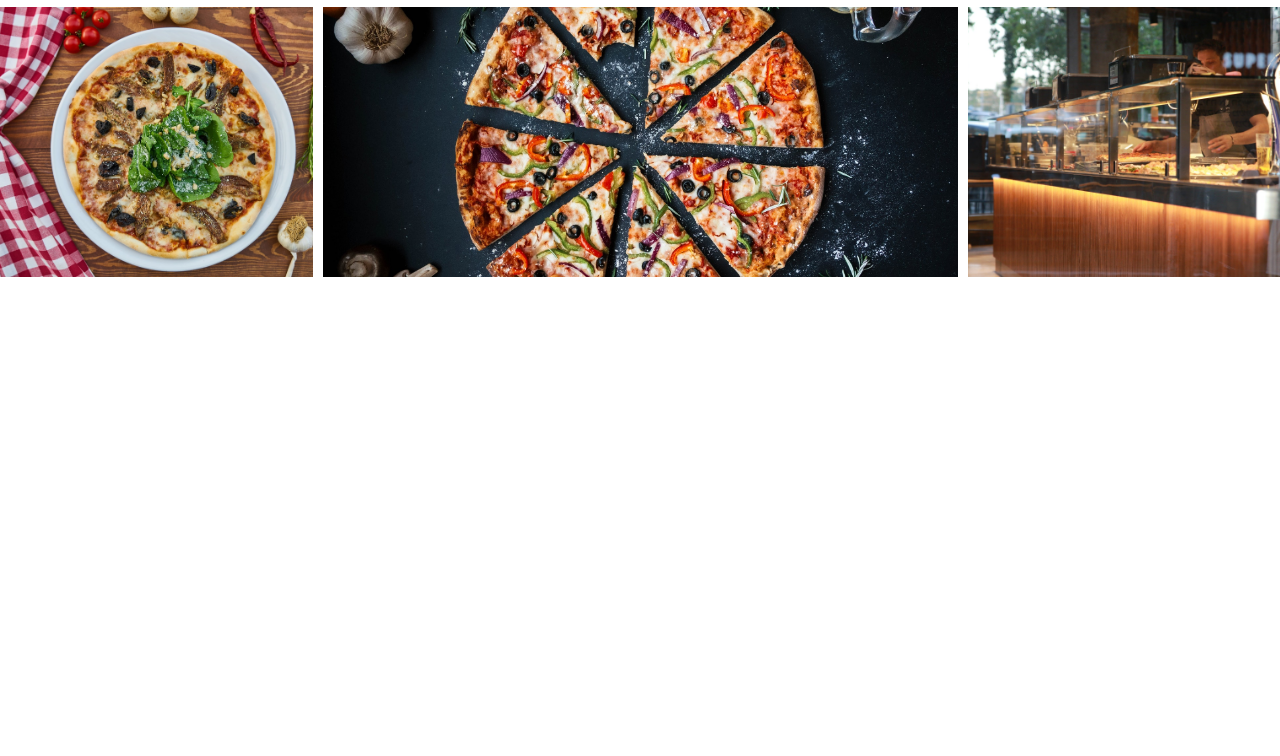
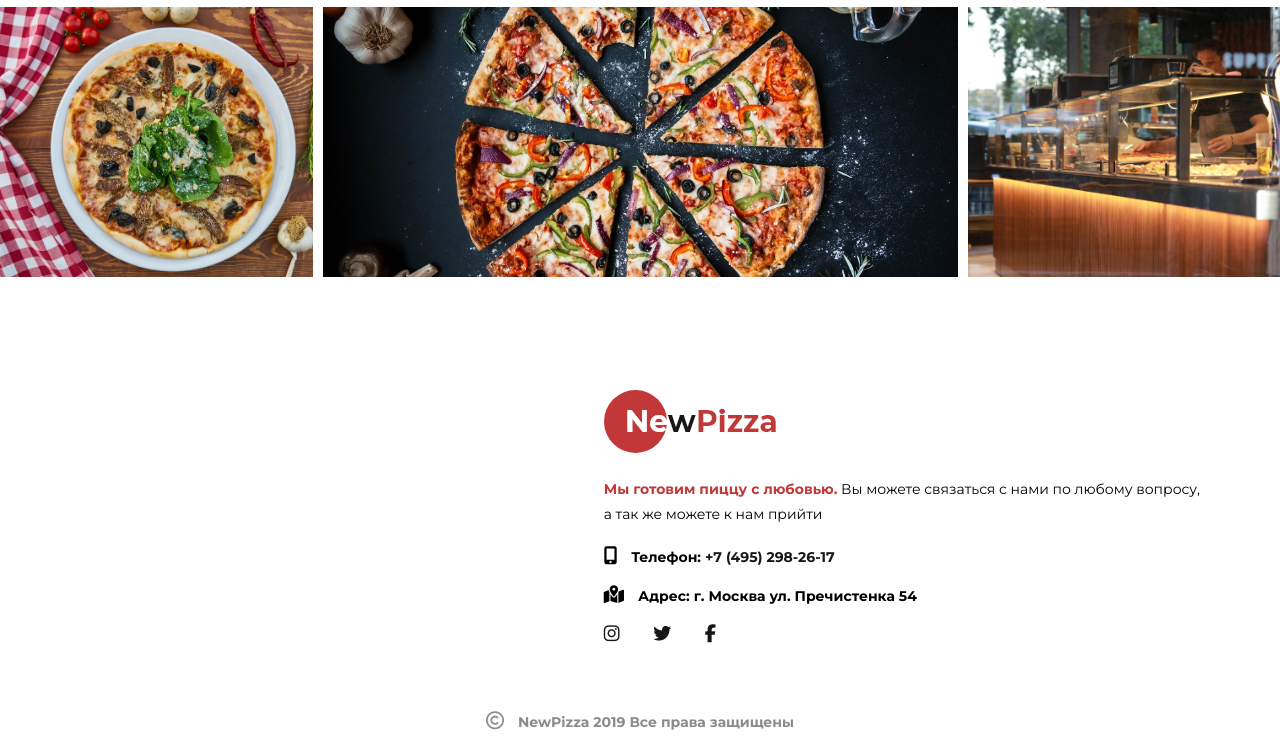
Before and after one commit to MartinDev1902/NewPizza, a website: page app/index.html in a window 1280 px wide. Shown: the part 4074-4830 px from the top of the page. Before the commit the page ends 4351 px from the top, so only its background shows below. Drawn offline with Linux system fonts and the light colour scheme.

Commit message:
Ready footer

```diff
--- a/app/index.html
+++ b/app/index.html
@@ -356,6 +356,51 @@
 
    </section>
    <!-- /.gallery-section -->
+   <!-- .footer -->
+   <footer class="footer container">
+
+       <!-- .footer-contacts-row -->
+       <div class="footer-contacts-row flex-center-around">
+
+           <!-- .map -->
+           <div class="map"><script type="text/javascript" charset="utf-8" async src="https://api-maps.yandex.ru/services/constructor/1.0/js/?um=constructor%3Ac9754045b236cf8990920de392bcfd2c5ea385e386e6bab4d9796f5f8a44f17a&amp;width=100%25&amp;height=340&amp;lang=ru_RU&amp;scroll=true"></script></div>
+           <!-- /.map -->
+
+           <!-- .contacts -->
+           <div class="contacts">
+
+               <!-- .logo -->
+               <div class="logo"><a href="#"><img src="img/logo.png" alt="NewPizza"></a></div>
+               <!-- /.logo -->
+
+               <p><span class="accent-text">Мы готовим пиццу с любовью.</span> Вы можете связаться с нами по любому вопросу, а так же можете к нам прийти</p>
+
+               <!-- .contacts-phone -->
+               <div class="contacts-phone"><i class="fas fa-mobile-alt"></i> <span class="responsive">Телефон:</span> <a href="tel: +7(495)2982617">+7 (495) 298-26-17</a></div>
+               <!-- /.contacts-phone -->
+
+               <!-- .contacts-location -->
+               <div class="contacts-location"><i class="fas fa-map-marked-alt"></i><span class="responsive"> Адрес:</span> г. Москва ул. Пречистенка 54</div>
+               <!-- /.contacts-location -->
+
+               <!-- .contacts-social-links -->
+               <ul class="contacts-social-links">
+                   <li><a href="https://www.instagram.com/" target="_blank"><i class="fab fa-instagram"></i></a></li>
+                   <li><a href="https://twitter.com/" target="_blank"><i class="fab fa-twitter"></i></a></li>
+                   <li><a href="https://www.facebook.com/" target="_blank"><i class="fab fa-facebook-f"></i></a></li>
+               </ul>
+               <!-- /.contacts-social-links -->
+           </div>
+           <!-- /.contacts -->
+       </div>
+       <!-- /.footer-contacts-row -->
+
+       <!-- .footer-copyright-row -->
+       <div class="footer-copyright-row"><i class="far fa-copyright"></i> NewPizza 2019 Все права защищены</div>
+       <!-- /.footer-copyright-row -->
+
+   </footer>
+   <!-- /.footer -->
 
     <script src="js/scripts.min.js"></script>
 </body>
--- a/app/sass/main.sass
+++ b/app/sass/main.sass
@@ -8,3 +8,4 @@
 @import "parts/menu-section"
 @import "parts/order-section"
 @import "parts/gallery-section"
+@import "parts/footer"
--- /dev/null
+++ b/app/sass/parts/_footer.sass
@@ -0,0 +1,47 @@
+.footer
+  margin-top: 70px
+  .footer-contacts-row
+    .map
+      width: 585px
+      height: 340px
+      margin-right: 100px
+    .contacts
+      p
+        margin: 20px 0
+      .contacts-phone, .contacts-location
+        margin-top: 20px
+        @include boldFont
+        i
+          margin-right: 10px
+    .contacts-social-links
+      margin-top: 20px
+      li
+        display: inline-block
+        margin-right: 30px
+        &:last-child
+          margin-right: 0
+
+.footer-copyright-row
+  padding: 25px 0
+  @include boldFont
+  color: rgba(23, 23, 23, 0.5)
+  text-align: center
+  i
+    margin-right: 10px
+
+@media only screen and (max-width : 1200px)
+  .footer .footer-contacts-row .map
+    margin-right: 50px
+
+@media only screen and (max-width : 992px)
+  .footer .footer-contacts-row .map
+    width: 400px
+
+@media only screen and (max-width : 768px)
+  .footer .footer-contacts-row
+    flex-direction: column
+    .map
+      margin-right: 0
+      width: 100%
+    .contacts
+      margin-top: 20px
```
Also changed, not shown: app/templates/index.html (+1 -0 lines), app/templates/parts/footer.html (added, +45 -0 lines), app/css/main.min.css.
